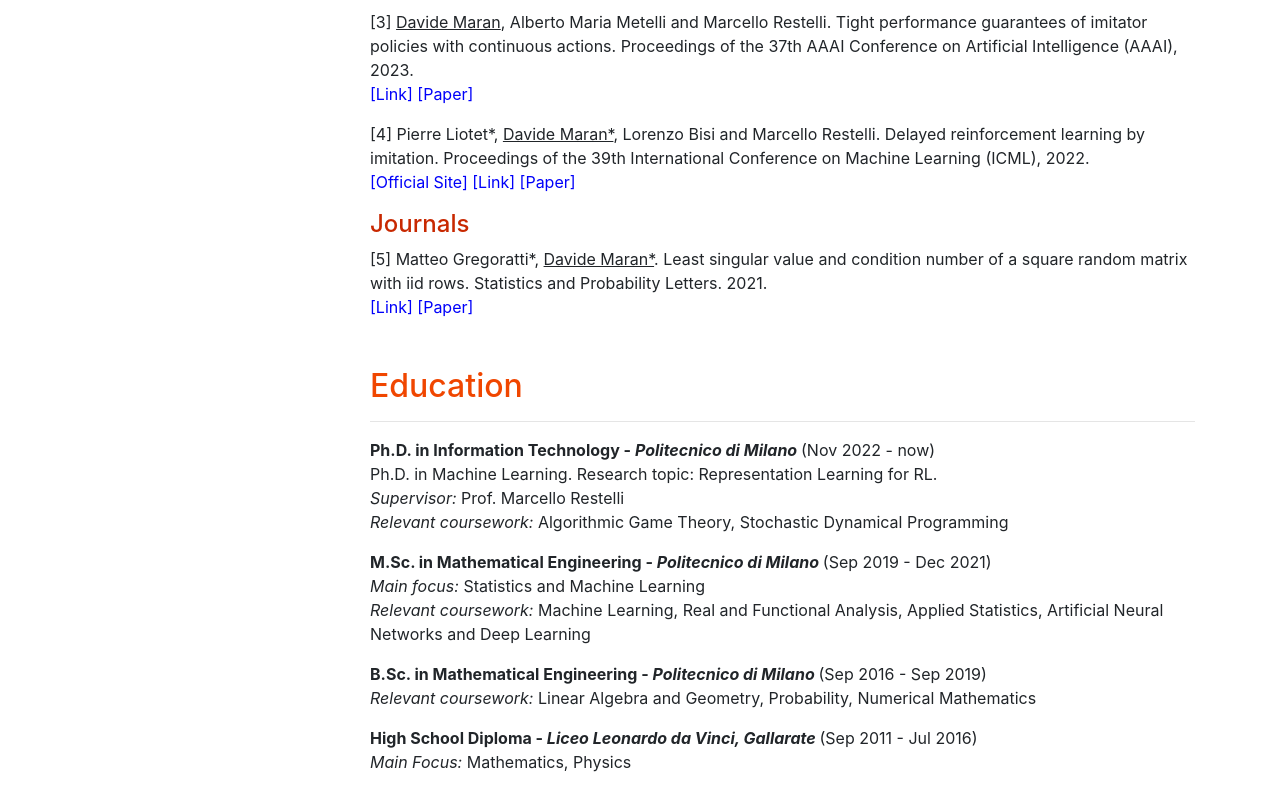
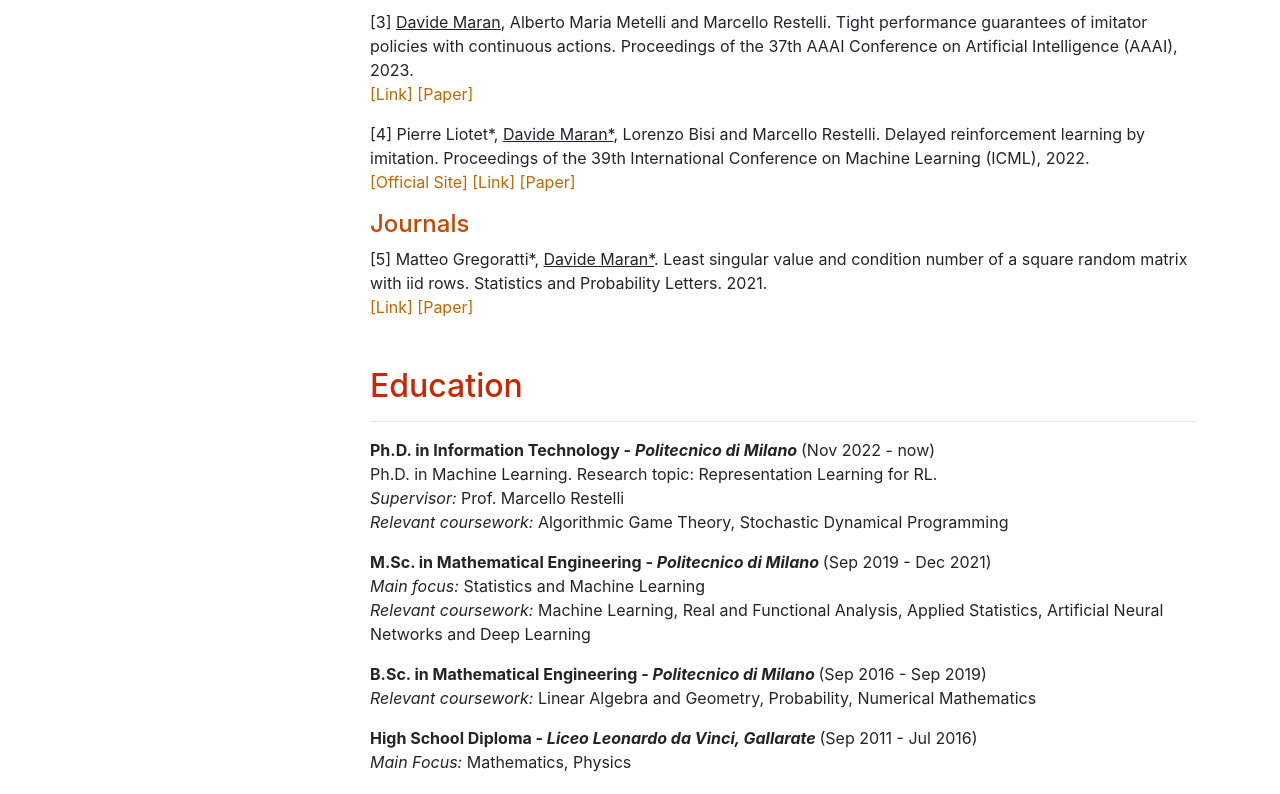
Before and after one commit to DavideZFC/DavideZFC.github.io, a plain HTML site: page index.html in a window 1280 px wide. Shown: the part 634-1428 px from the top of the page. Drawn offline with nearby package versions, Linux system fonts and the light colour scheme.

Commit message:
change colors

```diff
--- a/index.html
+++ b/index.html
@@ -35,11 +35,11 @@
         </script>
         <!-- tutti = a {color: rgb(69, 122, 251);} -->
         <style>
-            h2 {color: rgb(240, 70, 0);}
+            h2 {color: rgb(200, 40, 0);}
             h3 {color: rgb(0, 250, 0);}
-            h4 {color: rgb(200, 40, 0);}
+            h4 {color: rgb(200, 70, 0);}
             h5 {color: rgb(250, 250, 0);}
-            a {color: rgb(0, 0, 250);}
+            a {color: rgb(200, 100, 0);}
         </style>
     </head>
     <body>
```
